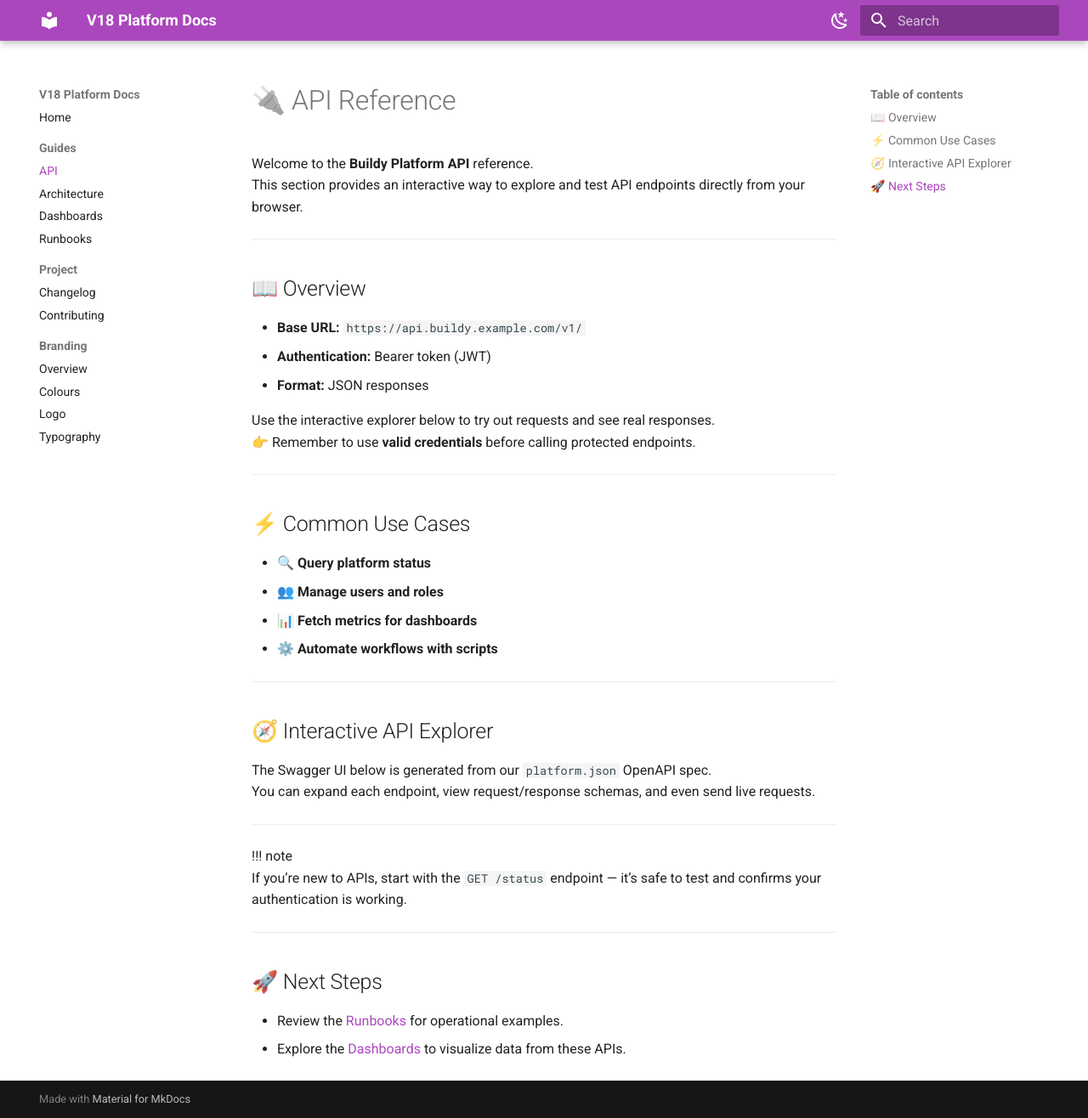
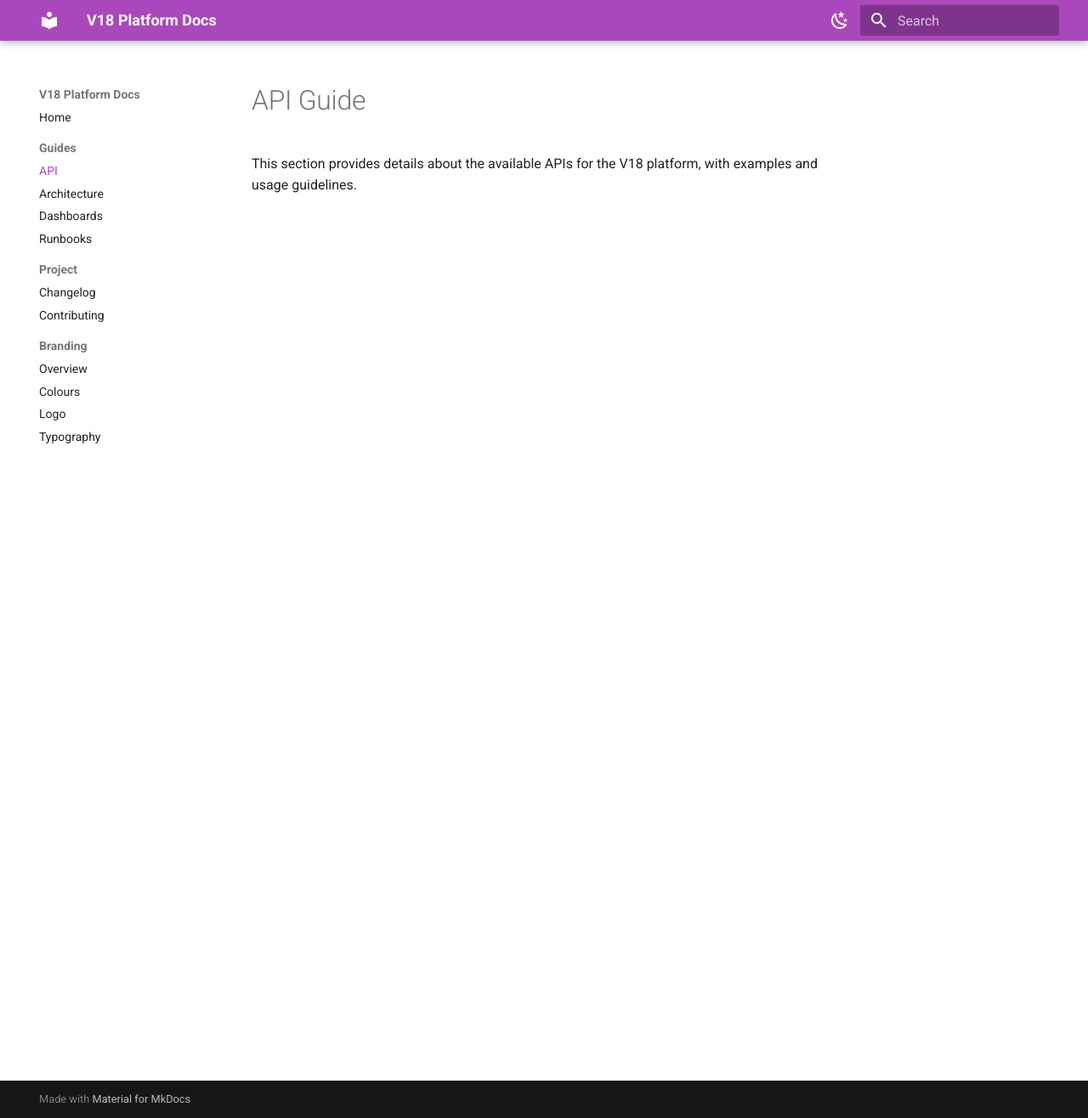
Before and after one commit to Kello54/Buildy, an MkDocs documentation site: the page built from docs/api.md, in a window 1280 px wide and 1316 px high. Shown: the whole window at 85% size. Built offline with MkDocs 1.6.1 and Material for MkDocs 9.7.7, drawn with Linux system fonts in a browser that asks for light colours.

Commit message:
Update api.md

```diff
--- a/docs/api.md
+++ b/docs/api.md
@@ -1,43 +1,3 @@
-# 🔌 API Reference
+# API Guide
 
-Welcome to the **Buildy Platform API** reference.
-This section provides an interactive way to explore and test API endpoints directly from your browser.
-
----
-
-## 📖 Overview
-
-- **Base URL:** `https://api.buildy.example.com/v1/`
-- **Authentication:** Bearer token (JWT)
-- **Format:** JSON responses
-
-Use the interactive explorer below to try out requests and see real responses.
-👉 Remember to use **valid credentials** before calling protected endpoints.
-
----
-
-## ⚡ Common Use Cases
-
-- 🔍 **Query platform status**
-- 👥 **Manage users and roles**
-- 📊 **Fetch metrics for dashboards**
-- ⚙️ **Automate workflows with scripts**
-
----
-
-## 🧭 Interactive API Explorer
-
-The Swagger UI below is generated from our `platform.json` OpenAPI spec.
-You can expand each endpoint, view request/response schemas, and even send live requests.
-
----
-
-!!! note
-    If you’re new to APIs, start with the `GET /status` endpoint — it’s safe to test and confirms your authentication is working.
-
----
-
-## 🚀 Next Steps
-
-- Review the [Runbooks](runbooks.md) for operational examples.
-- Explore the [Dashboards](dashboards.md) to visualize data from these APIs.
+This section provides details about the available APIs for the V18 platform, with examples and usage guidelines.
```
